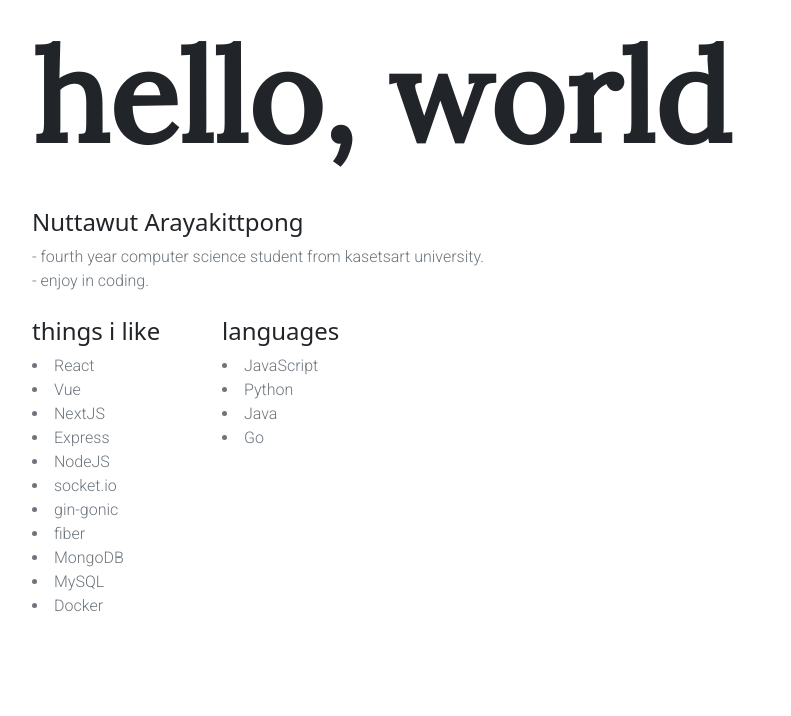
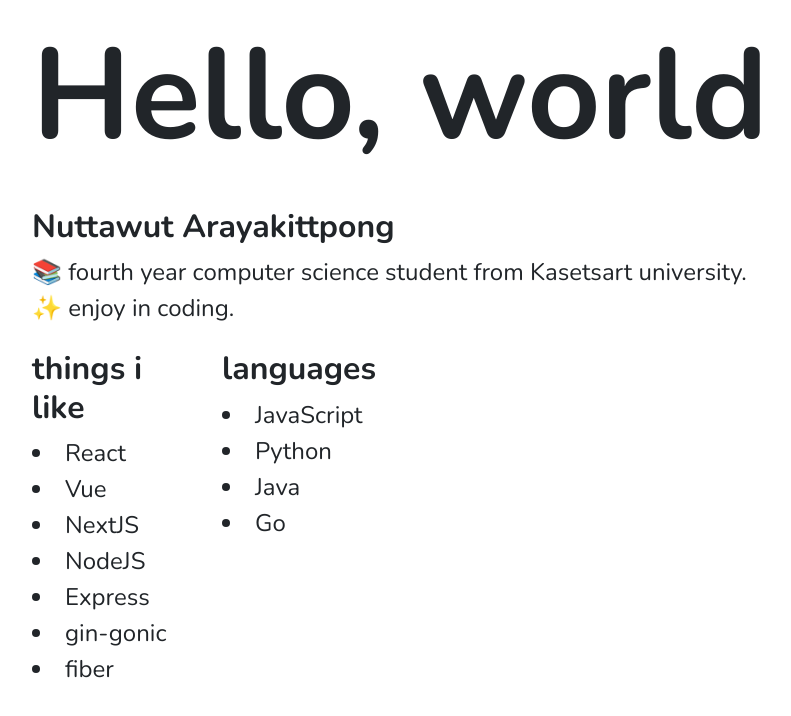
Before and after one commit to thisnat/thisnat.github.io, a plain HTML site: page index.html in a window 1280 px wide. Shown: the whole page, without its empty margins (50-841 px from the left). Drawn offline with nearby package versions, Linux system fonts and the light colour scheme.

Commit message:
new design

```diff
--- a/index.html
+++ b/index.html
@@ -13,34 +13,30 @@
 
 <body>
   <div class="container">
-    <p class="hi">hello, world</p>
+    <p class="hi">Hello, world</p>
     <div>
-      <h4>Nuttawut Arayakittpong</h4>
-      <div class="content">
-        <p class="text-muted mb-0">- fourth year computer science student from kasetsart university.</p>
-        <p class="text-muted">- enjoy in coding.</p>
+      <h2>Nuttawut Arayakittpong</h2>
+      <div>
+        <p class="mb-0">📚 fourth year computer science student from Kasetsart university.</p>
+        <p>✨ enjoy in coding.</p>
       </div>
     </div>
     <div class="row my-4">
       <div class="col-md-2 mb-2">
-        <h4>things i like</h3>
-          <div class="text-muted content">
+        <h2>things i like</h2>
+          <div>
             <li>React</li>
             <li>Vue</li>
             <li>NextJS</li>
+            <li>NodeJS</li>
             <li>Express</li>
-            <li>NodeJS</li>
-            <li>socket.io</li>
             <li>gin-gonic</li>
             <li>fiber</li>
-            <li>MongoDB</li>
-            <li>MySQL</li>
-            <li>Docker</li>
           </div>
       </div>
       <div class="col-md-2">
-        <h4>languages</h3>
-          <div class="text-muted content">
+        <h2>languages</h2>
+          <div>
             <li>JavaScript</li>
             <li>Python</li>
             <li>Java</li>
--- a/style.css
+++ b/style.css
@@ -1,13 +1,17 @@
-@import url('https://fonts.googleapis.com/css2?family=Roboto:wght@300;500;700&display=swap');
-@import url('https://fonts.googleapis.com/css2?family=Lora&display=swap');
+@import url('https://fonts.googleapis.com/css2?family=Nunito:wght@400;700&display=swap');
+
+body {
+  font-family: Nunito;
+  font-weight: 400;
+  font-size: 1.5rem;
+  background-color: #ffffff ;
+}
+
+h2 {
+  font-weight: 700;
+}
 
 .hi {
   font-size: 8rem;
   font-weight: bold;
-  font-family: Lora;
 }
-
-.content {
-  font-family: Roboto;
-  font-weight: 300;
-}
```
